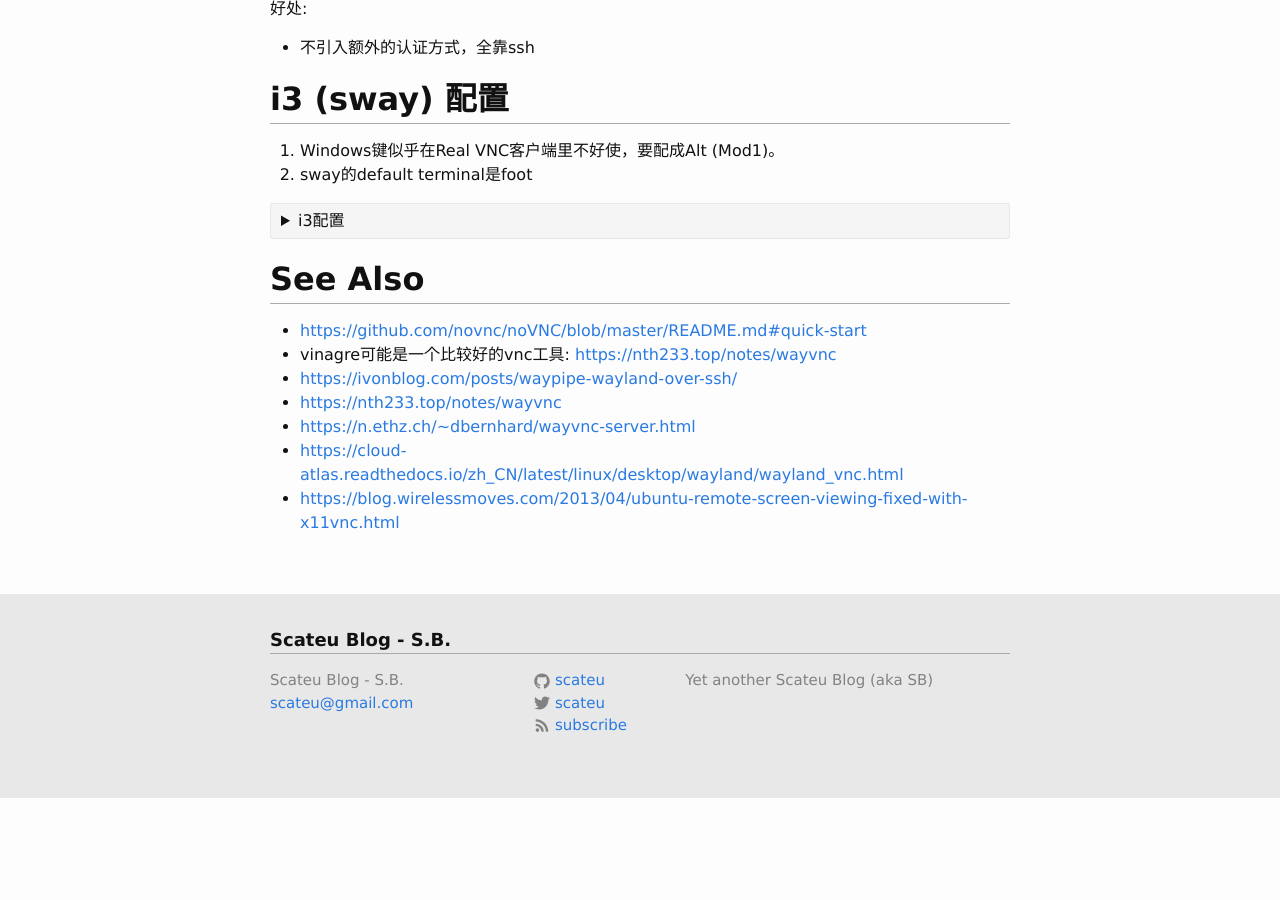
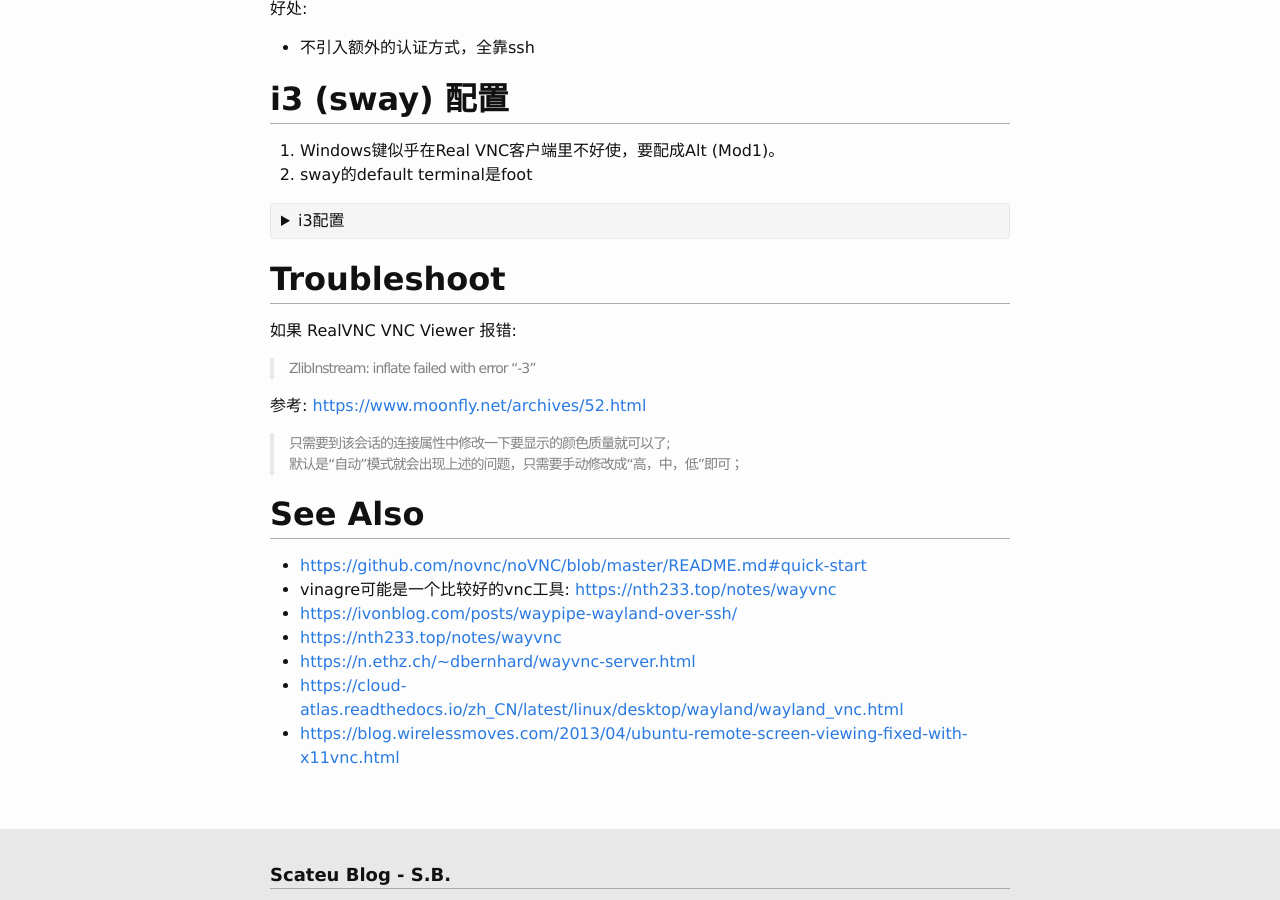
Before and after one commit to scateu/scateu.github.io, a Jekyll site: the page built from _posts/2023-08-28-sway-wayvnc.md, in a window 1280 px wide and 900 px high, scrolled down 704 px. Built offline with Jekyll 4.4.1, drawn with Linux system fonts in a browser that asks for light colours; nearby versions of some CDN libraries; comment, search, counter and statistics services are not loaded; before the commit the page ends 1501 px from its top, so only the background shows below that.

Commit message:
Mon Aug 28 23:54:35 CST 2023

````diff
--- a/_posts/2023-08-28-sway-wayvnc.md
+++ b/_posts/2023-08-28-sway-wayvnc.md
@@ -38,7 +38,8 @@ $ ssh -L 9901:127.0.0.1:5900 your_host
 
 
 <details markdown="1"><summary>i3配置</summary>
-```
+
+```nginx
 # This file has been auto-generated by i3-config-wizard(1).
 # It will not be overwritten, so edit it as you like.
 #
@@ -237,6 +238,17 @@ hide_edge_borders none
 </details>
 
 
+## Troubleshoot
+
+如果 RealVNC VNC Viewer 报错:
+
+> ZlibInstream: inflate failed with error "-3"
+
+参考: <https://www.moonfly.net/archives/52.html>
+
+> 只需要到该会话的连接属性中修改一下要显示的颜色质量就可以了;
+> 默认是“自动”模式就会出现上述的问题，只需要手动修改成“高，中，低”即可；
+
 ## See Also
 
  - <https://github.com/novnc/noVNC/blob/master/README.md#quick-start>
````
